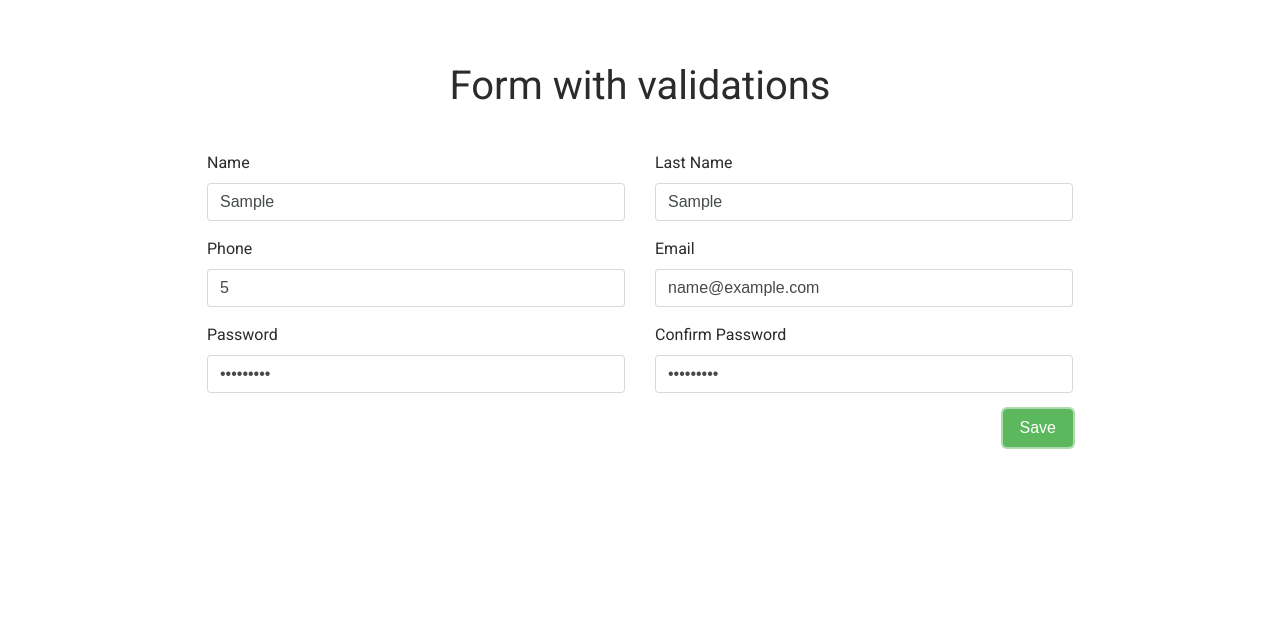
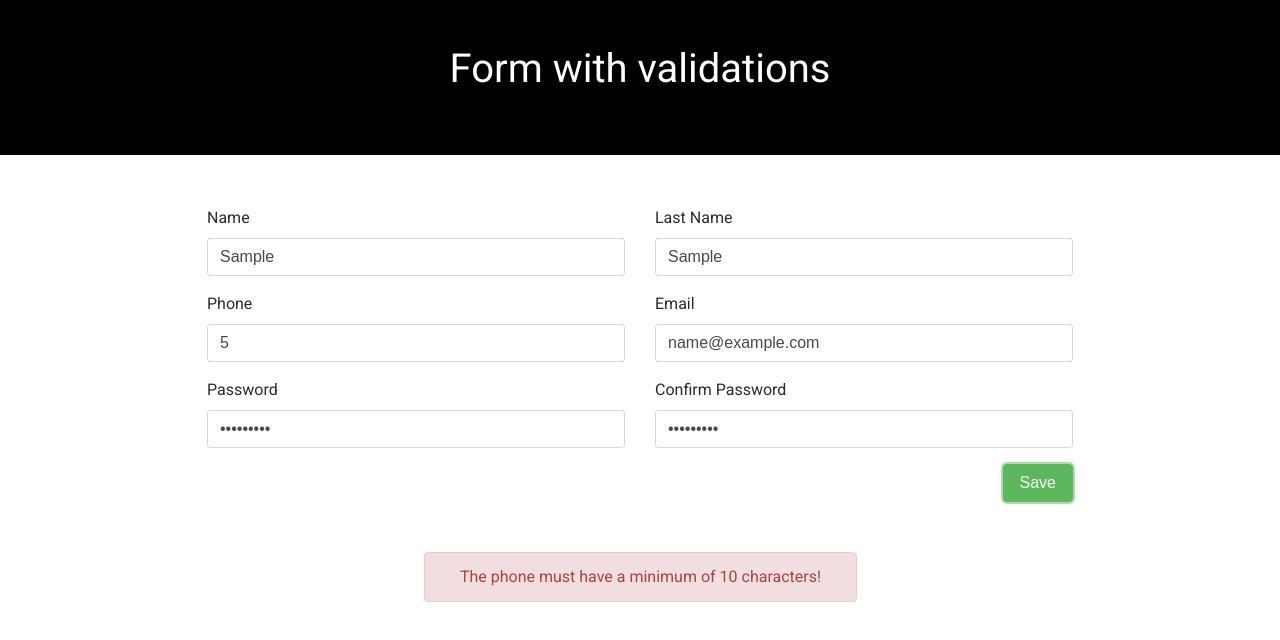
Before and after one commit to CarlosRobayo/form-validations, a website: page public/index.html in a window 1280 px wide. Both pictures are taken after typing "Sample", "Sample", "5", "name@example.com", "Sample123", "Sample123" into the empty fields and a click on the button "Save". Drawn offline with nearby package versions, Linux system fonts and the light colour scheme.

Commit message:
Add Jumbotron in Head

```diff
--- a/public/index.html
+++ b/public/index.html
@@ -1,5 +1,6 @@
 <!DOCTYPE html>
 <html lang="en">
+
     <head>
         <meta charset="UTF-8">
         <title>Form with validations</title>
@@ -11,11 +12,16 @@
         <script src="https://ajax.googleapis.com/ajax/libs/jquery/3.1.0/jquery.min.js"></script>
         <script src="scripts/main.js"></script>
     </head>
+
     <body>
 
+        <div class="jumbotron">
             <div class="container">
+                <h1 class="text-center title">Form with validations</h1>
+            </div>
+        </div>
 
-        <h1 class="text-center title">Form with validations</h1>
+        <div class="container">
 
             <div class="row">
                 <div class="form-group col-md-6">
@@ -65,4 +71,5 @@
         </div>
 
     </body>
+
 </html>
--- a/public/scripts/main.js
+++ b/public/scripts/main.js
@@ -26,18 +26,18 @@ function save() {
         '<div class="alert alert-danger animated tada" role="alert">' +
             'The email is not valid!' +
         '</div>'
+    } else if ( password != rePassword ) {
+        document.getElementById('alert').innerHTML =
+        '<div class="alert alert-danger animated tada" role="alert">' +
+            'Passwords do not match!' +
+        '</div>'
+
+        $(':password').val('');
+
     } else if (!exp_password.test(password)) {
         document.getElementById('alert').innerHTML =
         '<div class="alert alert-danger animated tada" role="alert">' +
             'The password must have a minimum of 8 characters, a capital letter and a number!' +
-        '</div>'
-
-        $(':password').val('');
-
-    } else if ( password != rePassword ) {
-        document.getElementById('alert').innerHTML =
-        '<div class="alert alert-danger animated tada" role="alert">' +
-            'Passwords do not match!' +
         '</div>'
 
         $(':password').val('');
@@ -47,11 +47,14 @@ function save() {
         '<div class="alert alert-success animated bounceIn" role="alert">' +
             '<strong>Thank you!</strong> Your form has been submitted successfully.' +
         '</div>'
+
+        $('input').val('');
+
     }
 
     setTimeout(function(){
         document.getElementById('alert').innerHTML = ''
-    }, 2500);
+    }, 3000);
 
 }
 
--- a/public/styles/main.css
+++ b/public/styles/main.css
@@ -2,13 +2,19 @@ body {
     font-family: 'Roboto', sans-serif;
 }
 
-.title {
-    margin: 0 0 5% 0;
+.container {
+    margin: 4% auto 0 auto;
+    width: 70%;
 }
 
-.container {
-    margin: 5% auto 0 auto;
-    width: 70%;
+.jumbotron {
+    background-color: #000;
+    border-radius: 0;
+}
+
+.title {
+    color: #fff;
+    margin: -8% 0 0 0;
 }
 
 input[type=number]::-webkit-inner-spin-button,
@@ -26,3 +32,8 @@ button {
     background-color: #fff;
     color: #5cb85c;
 }
+
+.alert {
+    margin: 0 auto;
+    width: 50%;
+}
```
Also changed, not shown: README.md. Lines whose indentation alone changed are shown as unchanged.
